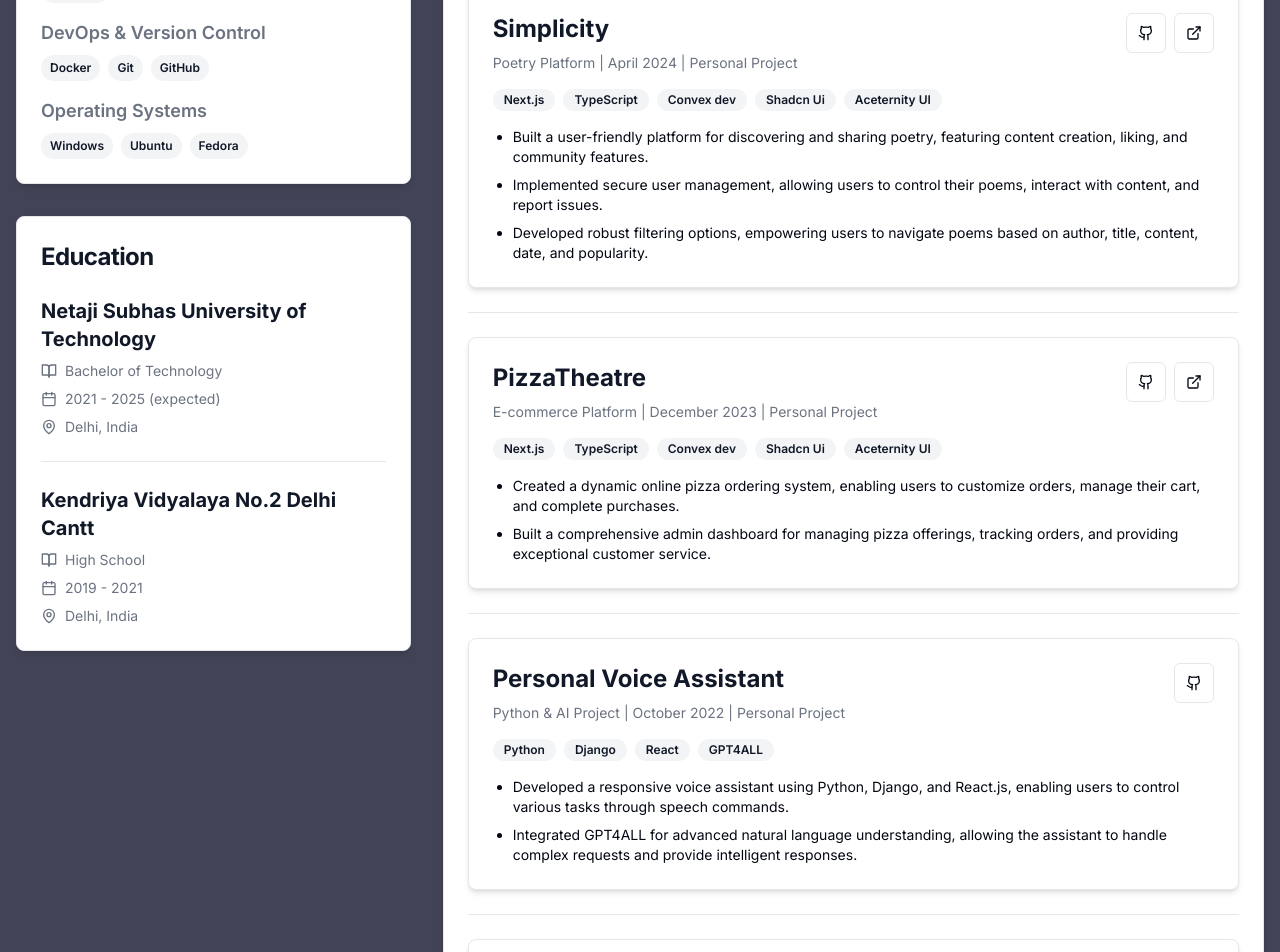
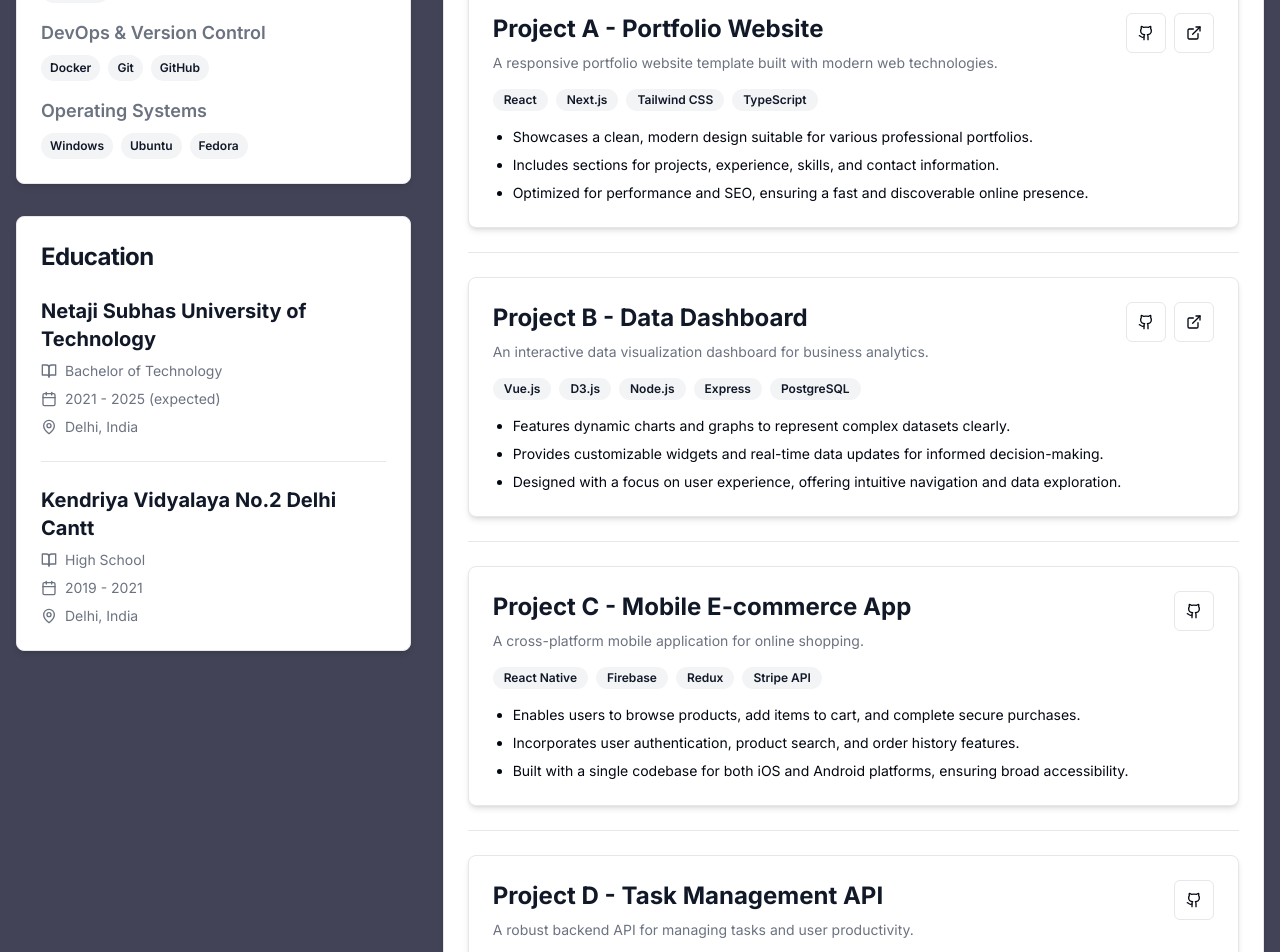
Before and after one commit to akadeepesh/OnlineResume, a Next.js app: page / in a window 1280 px wide. Shown: the part 1160-2112 px from the top of the page. Built offline with nearby package versions, Linux system fonts and the light colour scheme.

Commit message:
Replace personal projects with generic examples

```diff
--- a/src/components/Projects.tsx
+++ b/src/components/Projects.tsx
@@ -16,58 +16,53 @@ interface Project {
 
 const projects: Project[] = [
   {
-    name: "Simplicity",
-    description: "Poetry Platform | April 2024 | Personal Project",
-    github: "https://github.com/akadeepesh/Simplicity",
-    demo: "https://simplicity-poetries.vercel.app/",
+    name: "Project A - Portfolio Website",
+    description:
+      "A responsive portfolio website template built with modern web technologies.",
+    github: "https://github.com/placeholder/project-a",
+    demo: "https://project-a-demo.vercel.app/",
     details: [
-      "Built a user-friendly platform for discovering and sharing poetry, featuring content creation, liking, and community features.",
-      "Implemented secure user management, allowing users to control their poems, interact with content, and report issues.",
-      "Developed robust filtering options, empowering users to navigate poems based on author, title, content, date, and popularity.",
+      "Showcases a clean, modern design suitable for various professional portfolios.",
+      "Includes sections for projects, experience, skills, and contact information.",
+      "Optimized for performance and SEO, ensuring a fast and discoverable online presence.",
     ],
-    technologies: [
-      "Next.js",
-      "TypeScript",
-      "Convex dev",
-      "Shadcn Ui",
-      "Aceternity UI",
-    ],
+    technologies: ["React", "Next.js", "Tailwind CSS", "TypeScript"],
   },
   {
-    name: "PizzaTheatre",
-    description: "E-commerce Platform | December 2023 | Personal Project",
-    github: "https://github.com/akadeepesh/PizzaTheatre",
-    demo: "https://pizza-theater.vercel.app/",
+    name: "Project B - Data Dashboard",
+    description:
+      "An interactive data visualization dashboard for business analytics.",
+    github: "https://github.com/placeholder/project-b",
+    demo: "https://project-b-demo.vercel.app/",
     details: [
-      "Created a dynamic online pizza ordering system, enabling users to customize orders, manage their cart, and complete purchases.",
-      "Built a comprehensive admin dashboard for managing pizza offerings, tracking orders, and providing exceptional customer service.",
+      "Features dynamic charts and graphs to represent complex datasets clearly.",
+      "Provides customizable widgets and real-time data updates for informed decision-making.",
+      "Designed with a focus on user experience, offering intuitive navigation and data exploration.",
     ],
-    technologies: [
-      "Next.js",
-      "TypeScript",
-      "Convex dev",
-      "Shadcn Ui",
-      "Aceternity UI",
-    ],
+    technologies: ["Vue.js", "D3.js", "Node.js", "Express", "PostgreSQL"],
   },
   {
-    name: "Personal Voice Assistant",
-    description: "Python & AI Project | October 2022 | Personal Project",
-    github: "https://github.com/akadeepesh/VirtualAssistant",
+    name: "Project C - Mobile E-commerce App",
+    description: "A cross-platform mobile application for online shopping.",
+    github: "https://github.com/placeholder/project-c",
     details: [
-      "Developed a responsive voice assistant using Python, Django, and React.js, enabling users to control various tasks through speech commands.",
-      "Integrated GPT4ALL for advanced natural language understanding, allowing the assistant to handle complex requests and provide intelligent responses.",
+      "Enables users to browse products, add items to cart, and complete secure purchases.",
+      "Incorporates user authentication, product search, and order history features.",
+      "Built with a single codebase for both iOS and Android platforms, ensuring broad accessibility.",
     ],
-    technologies: ["Python", "Django", "React", "GPT4ALL"],
+    technologies: ["React Native", "Firebase", "Redux", "Stripe API"],
   },
   {
-    name: "Python Automation Projects",
-    description: "Automation Tools | July 2023 | Personal Projects",
-    github: "https://github.com/akadeepesh/",
+    name: "Project D - Task Management API",
+    description:
+      "A robust backend API for managing tasks and user productivity.",
+    github: "https://github.com/placeholder/project-d",
     details: [
-      "Developed a suite of Python automation tools, including grammar correction, playlist management, news aggregation, and web search automation.",
+      "Offers endpoints for creating, reading, updating, and deleting tasks.",
+      "Includes user authentication and authorization to secure task data.",
+      "Designed for scalability and easy integration with various frontend applications.",
     ],
-    technologies: ["Python", "BeautifulSoup", "Gingerit", "Spotipy"],
+    technologies: ["Python", "Django REST Framework", "Docker", "MongoDB"],
   },
 ];
 
--- a/src/components/SkillsAndProjects.tsx
+++ b/src/components/SkillsAndProjects.tsx
@@ -50,67 +50,35 @@ type SkillProjects = {
 
 const skillProjects: SkillProjects = {
   Python: [
-    { name: "VirtualAssistant" },
-    { name: "SpeakToGpt" },
-    { name: "BankManagement-Python" },
-    { name: "DjangoSessionAuthentication" },
-    { name: "DataVisualizer" },
-    { name: "Tkinter-Programs" },
-    { name: "FirstDjangoProject" },
-    { name: "PySerialTry" },
-    { name: "PixelToRem" },
-    { name: "DeleteCopiedFiles" },
-    { name: "PythonAutomation" },
-    { name: "GithubViewsCounter" },
+    { name: "Python Project 1" },
+    { name: "Python Project 2" },
+    { name: "Python Project 3" },
   ],
   TypeScript: [
-    { name: "PizzaTheatre" },
-    { name: "Simplicity" },
-    { name: "Chords" },
-    { name: "OnlineResume" },
-    { name: "Virtual-Mentor-EY" },
+    { name: "TypeScript Project 1" },
+    { name: "TypeScript Project 2" },
+    { name: "TypeScript Project 3" },
   ],
   "Next.js": [
-    { name: "Chords" },
-    { name: "Simplicity" },
-    { name: "PizzaTheatre" },
-    { name: "OnlineResume" },
-    { name: "Virtual-Mentor-EY" },
+    { name: "Next.js Project 1" },
+    { name: "Next.js Project 2" },
+    { name: "Next.js Project 3" },
   ],
   Django: [
-    { name: "VirtualAssistant" },
-    { name: "DjangoSessionAuthentication" },
-    { name: "DjangoUserJWT" },
-    { name: "MySky" },
-    { name: "UserAuth" },
-    { name: "FirstDjangoAssignment" },
-    { name: "FirstDjangoProject" },
+    { name: "Django Project 1" },
+    { name: "Django Project 2" },
+    { name: "Django Project 3" },
   ],
-  "React.js": [
-    { name: "ML_Automation_Frontend" },
-    { name: "VirtualAssistant" },
-  ],
+  "React.js": [{ name: "React Project 1" }, { name: "React Project 2" }],
   WordPress: [],
   JavaScript: [
-    { name: "quizify" },
-    { name: "MySky" },
-    { name: "ML_Automation_Frontend" },
-    { name: "DataVisualizationWeb" },
-    { name: "VirtualAssistant" },
-    { name: "UserAuth" },
-    { name: "DjangoAuth" },
-    { name: "VirtualMentor" },
+    { name: "JavaScript Project 1" },
+    { name: "JavaScript Project 2" },
+    { name: "JavaScript Project 3" },
   ],
-  SQL: [{ name: "BankManagement-Python" }],
-  "C/C++": [{ name: "Cpp-DSA" }],
-  "HTML/CSS": [
-    { name: "Deepesh-Portfolio" },
-    { name: "chrome_personalization" },
-    { name: "HappyBirthday" },
-    { name: "KeepItSimple" },
-    { name: "Page_404" },
-    { name: "Django" },
-  ],
+  SQL: [{ name: "SQL Project 1" }],
+  "C/C++": [{ name: "C/C++ Project 1" }],
+  "HTML/CSS": [{ name: "HTML/CSS Project 1" }, { name: "HTML/CSS Project 2" }],
 };
 
 const getSkillIcon = (skill: Skill) => {
@@ -208,7 +176,7 @@ const ProjectCard: React.FC<ProjectInfo> = ({ name }) => {
       className="w-full bg-white dark:bg-gray-900 rounded-lg shadow-sm hover:shadow-xl transition-all duration-300 border border-gray-200 dark:border-gray-800 relative overflow-hidden"
     >
       <Link
-        href={`https://github.com/akadeepesh/${name}`}
+        href={`https://github.com/placeholder/${name}`}
         target="_blank"
         className="block p-6 relative z-10"
       >
```
